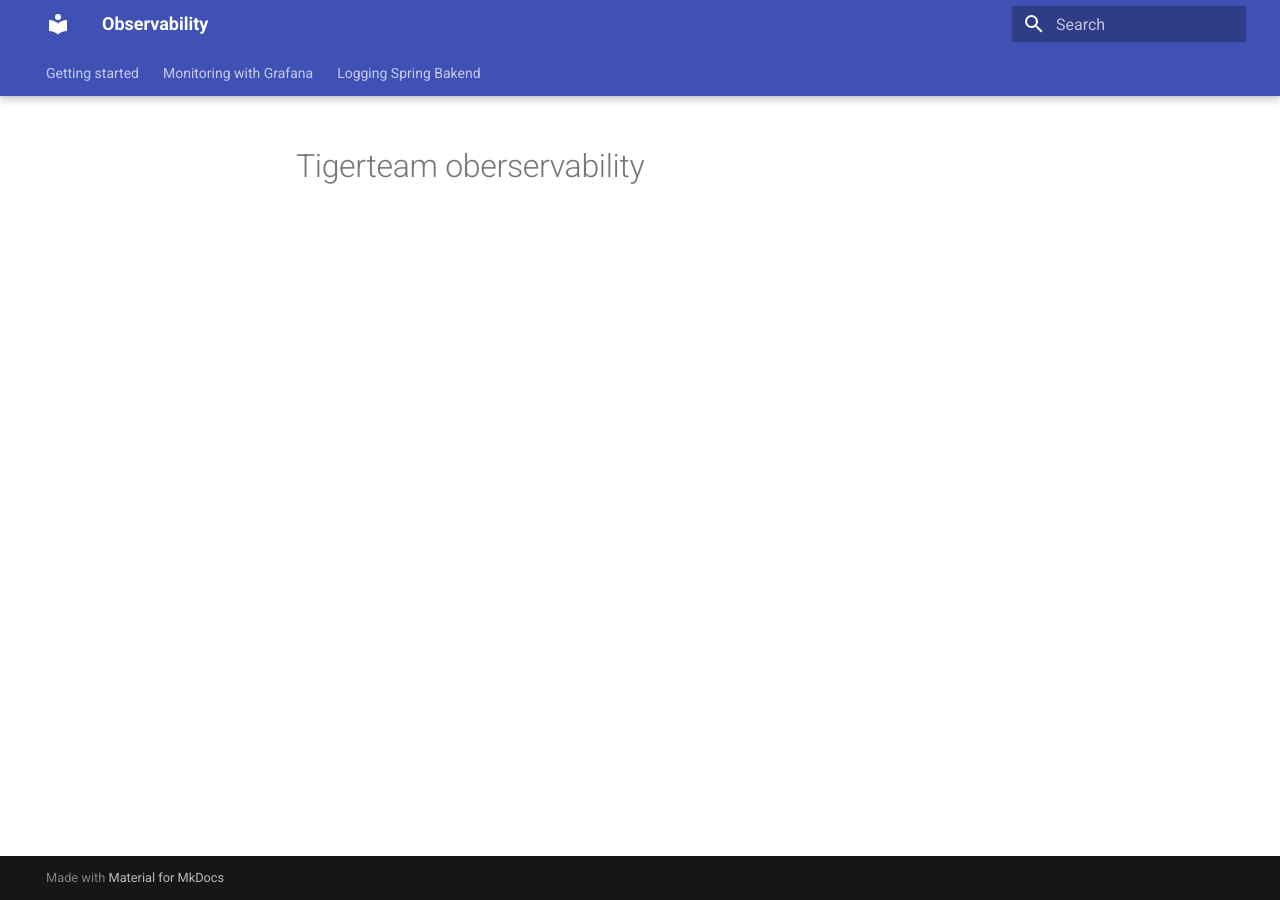
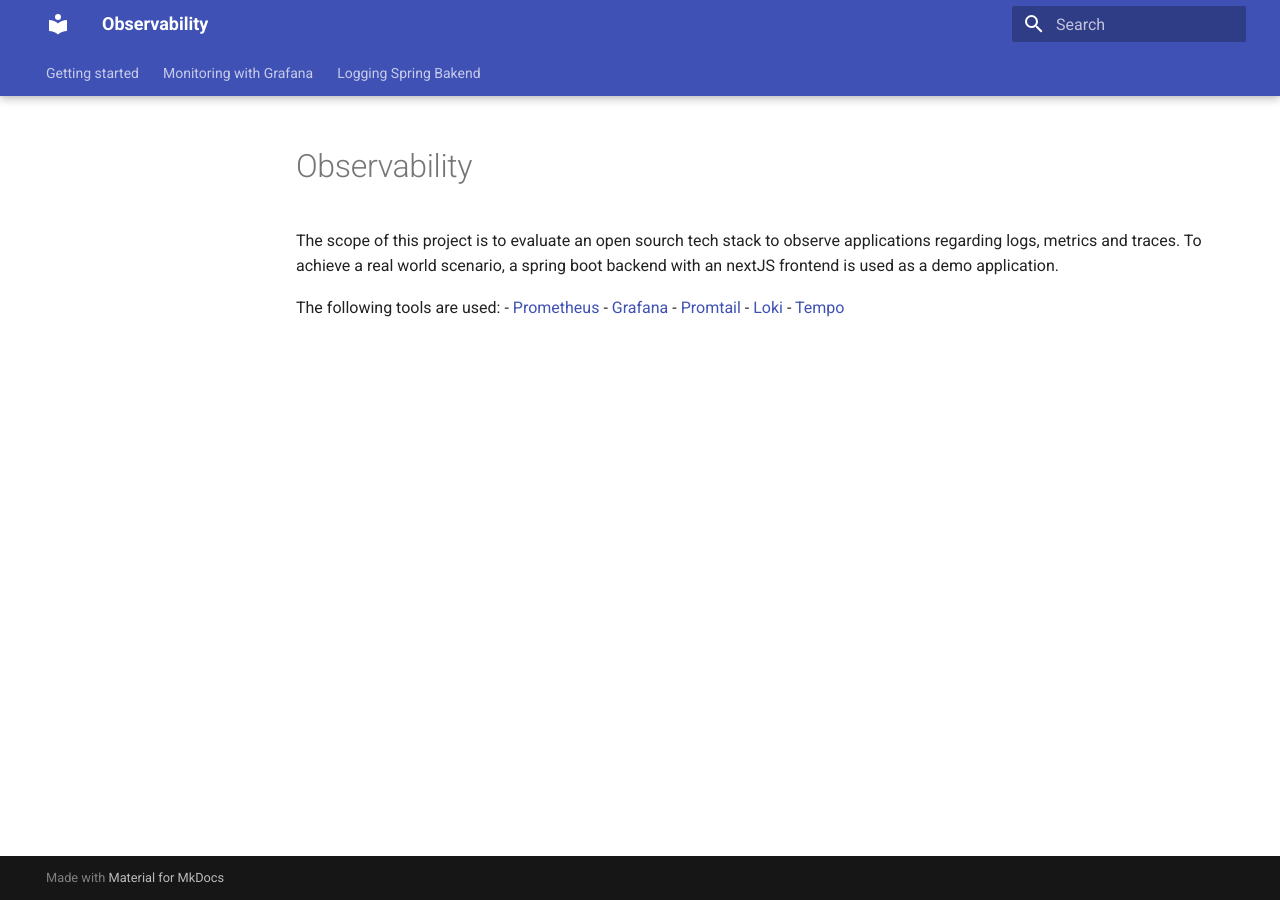
Before and after one commit to charlie-wolle/observability, an MkDocs documentation site: the page built from docs/index.md, in a window 1280 px wide. Built offline with MkDocs 1.6.1 and Material for MkDocs 9.7.7, drawn with Linux system fonts in a browser that asks for light colours.

Commit message:
update landing page of docu

```diff
--- a/docs/index.md
+++ b/docs/index.md
@@ -1 +1,10 @@
-# Tigerteam oberservability
+# Observability
+The scope of this project is to evaluate an open sourch tech stack to observe applications regarding logs, metrics and traces.
+To achieve a real world scenario, a spring boot backend with an nextJS frontend is used as a demo application.
+
+The following tools are used:
+- [Prometheus](https://prometheus.io/)
+- [Grafana](https://grafana.com/)
+- [Promtail](https://grafana.com/docs/loki/latest/clients/promtail/)
+- [Loki](https://grafana.com/oss/loki/)
+- [Tempo](https://grafana.com/oss/tempo/)
--- a/mkdocs.yml
+++ b/mkdocs.yml
@@ -11,7 +11,7 @@
 nav:
   - Getting started:
       - getting_started/docu_setup.md
-      - getting_started/readme.md
+      - getting_started/project_docker_setup.md
       - getting_started/endpoints.md
   - Monitoring with Grafana:
       - monitoring/grafana_dashboards.md
```
Also changed, not shown: docs/monitoring/grafana_dashboards.md (+1 -1 lines), docs/monitoring/grafana_explore.md (+2 -2 lines), docs/assets/explore_loki.png (renamed from docs/images/explore_loki.png), docs/assets/explore_tempo.png (renamed from docs/images/explore_tempo.png), docs/assets/website-monitoring-dashboard.png (renamed from docs/images/website-monitoring-dashboard.png), docs/getting_started/project_docker_setup.md (renamed from docs/getting_started/readme.md).
